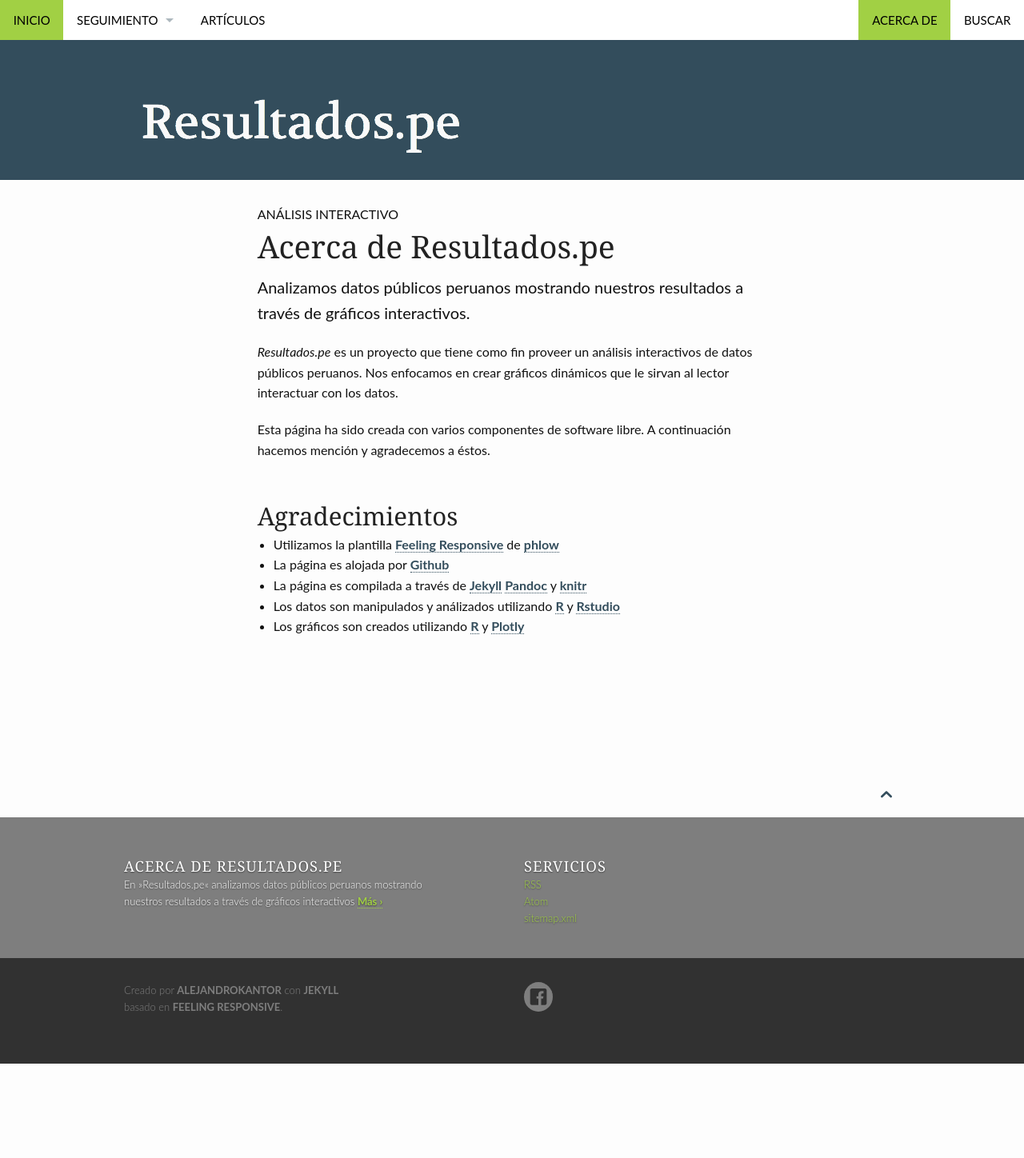
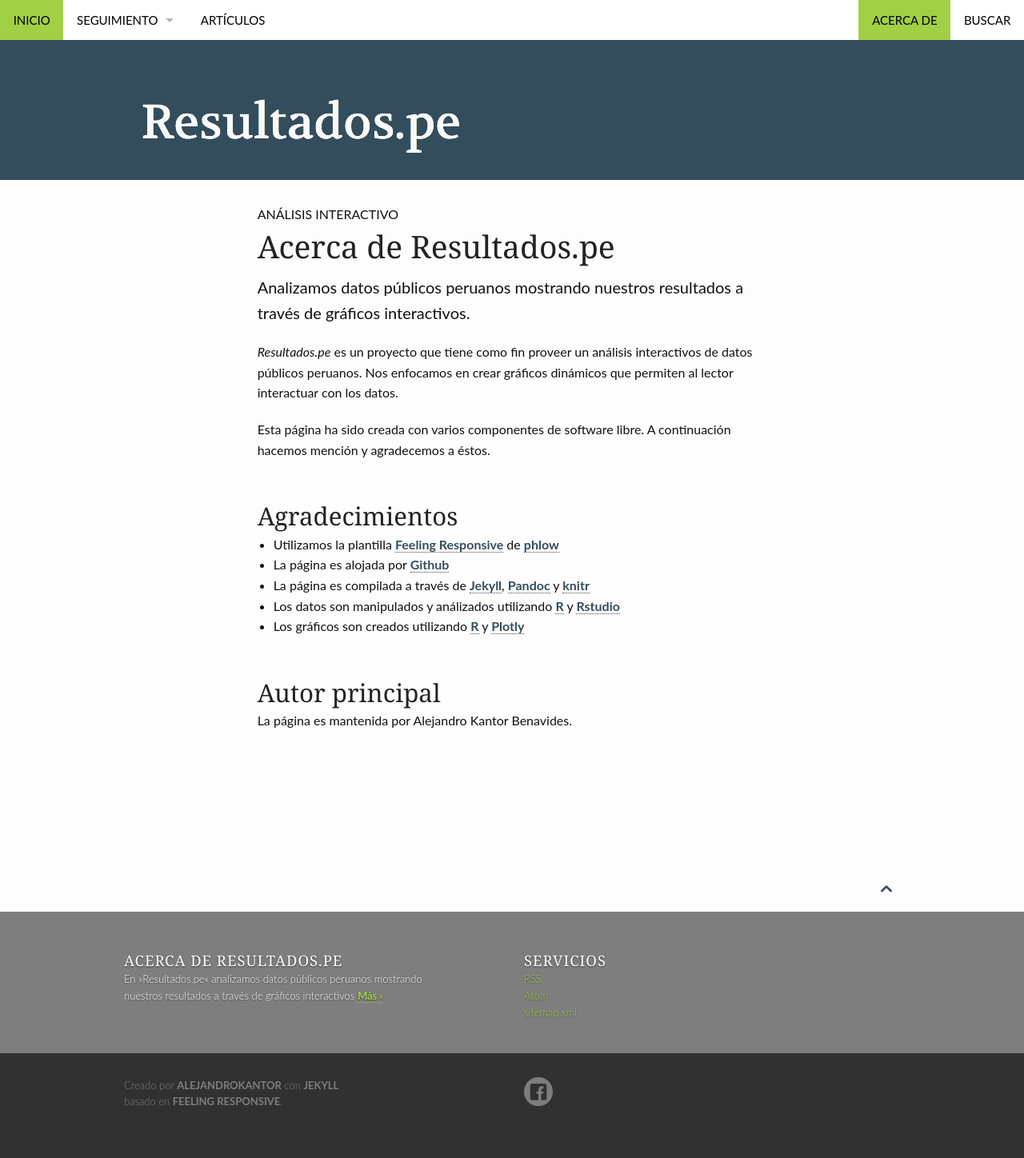
Before and after one commit to AlejandroKantor/resultados_pe, a Jekyll site: the page built from pages/info.md, in a window 1280 px wide. Shown: the whole page at 80% size. Built offline with Jekyll 4.4.1, drawn with Linux system fonts in a browser that asks for light colours; before the commit the page ends 1330 px from its top, so only the background shows below that.

Commit message:
about corrected

```diff
--- a/pages/info.md
+++ b/pages/info.md
@@ -6,19 +6,24 @@ teaser: "Analizamos datos públicos peruanos mostrando nuestros resultados a tra
 permalink: "/info/"
 ---
 
-*Resultados.pe* es un proyecto que tiene como fin proveer un análisis interactivos de datos públicos peruanos. Nos enfocamos en crear gráficos dinámicos que le sirvan al lector interactuar con los datos.
+*Resultados.pe* es un proyecto que tiene como fin proveer un análisis interactivos de datos públicos peruanos. Nos enfocamos en crear gráficos dinámicos que permiten al lector interactuar con los datos.
 
 Esta página ha sido creada con varios componentes de software libre. A continuación hacemos mención y agradecemos a éstos.
 
 
 ## Agradecimientos
 
+
 * Utilizamos la plantilla [Feeling Responsive][8] de [phlow][1]
 * La página es alojada por [Github][6]
-* La página es compilada a través de [Jekyll][2] [Pandoc][9] y [knitr][5]
+* La página es compilada a través de [Jekyll][2], [Pandoc][9] y [knitr][5]
 * Los datos son manipulados y análizados utilizando [R][3] y [Rstudio][4]
 * Los gráficos son creados utilizando [R][3] y [Plotly][7]
 
+
+## Autor principal
+
+La página es mantenida por Alejandro Kantor Benavides.
 
 
  [1]: http://phlow.de/
@@ -30,4 +35,4 @@ Esta página ha sido creada con varios componentes de software libre. A continua
  [7]: https://plot.ly/
  [8]: https://phlow.github.io/feeling-responsive/
  [9]: http://pandoc.org
- [10]: #
+ [10]: https://www.facebook.com/resultados.pe
```
